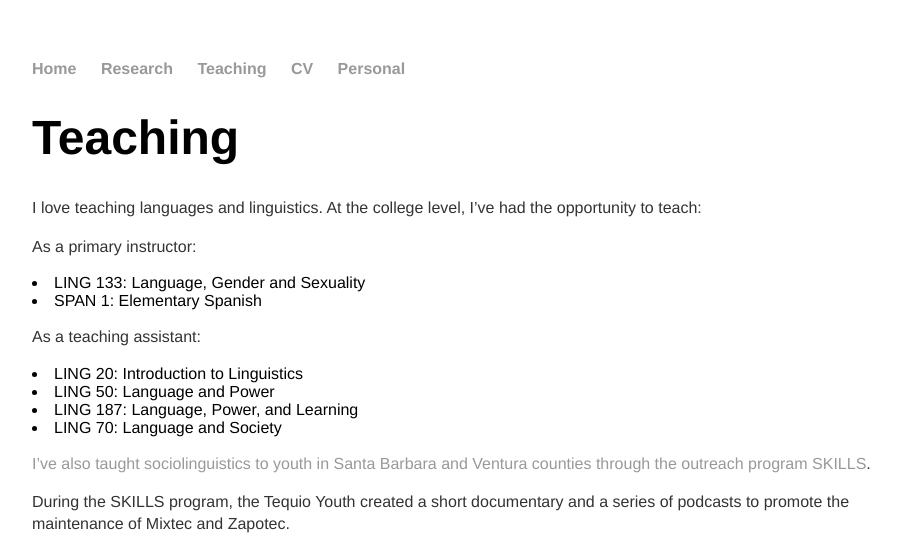
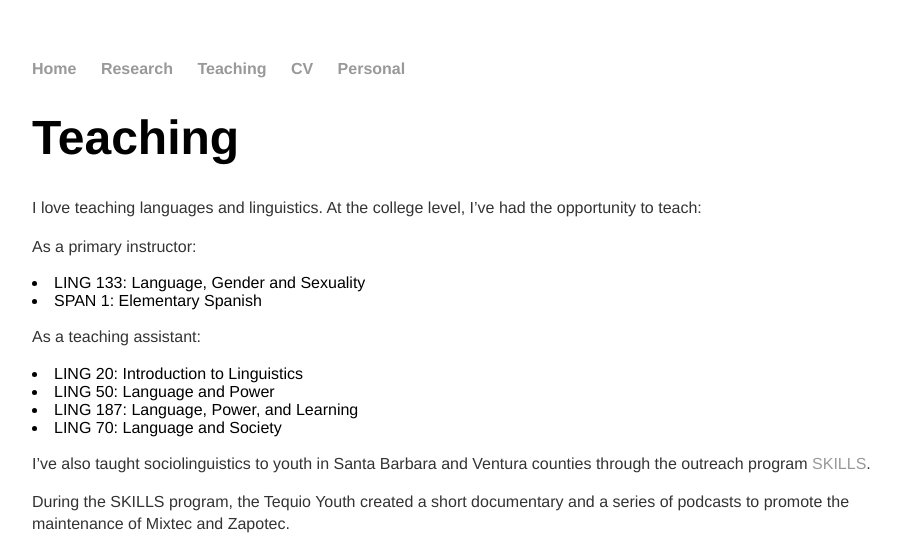
Before and after one commit to jessicalovenichols/jessicalovenichols.github.io, a Jekyll site: the page built from teaching/index.html, in a window 1280 px wide. Shown: the top 552 px of the page, without its empty margins (160-1061 px from the left). Built offline with Jekyll 4.4.1, drawn with Linux system fonts in a browser that asks for light colours; grey boxes are pictures that could not be loaded.

Commit message:
Update index.html

```diff
--- a/teaching/index.html
+++ b/teaching/index.html
@@ -22,7 +22,7 @@ title: Jessica Love-Nichols | Teaching
 <li>LING 187: Language, Power, and Learning</li>
 <li>LING 70: Language and Society</li>
 
-<a NAME = Tequio>
+	<a NAME = Tequio></a>
 <p>I’ve also taught sociolinguistics to youth in
 	Santa Barbara and Ventura counties through the outreach program <a href = http://www.skills.ucsb.edu>SKILLS</a>.</P>
 <p>During the SKILLS program, the Tequio Youth created a short documentary and a series of podcasts to
```
